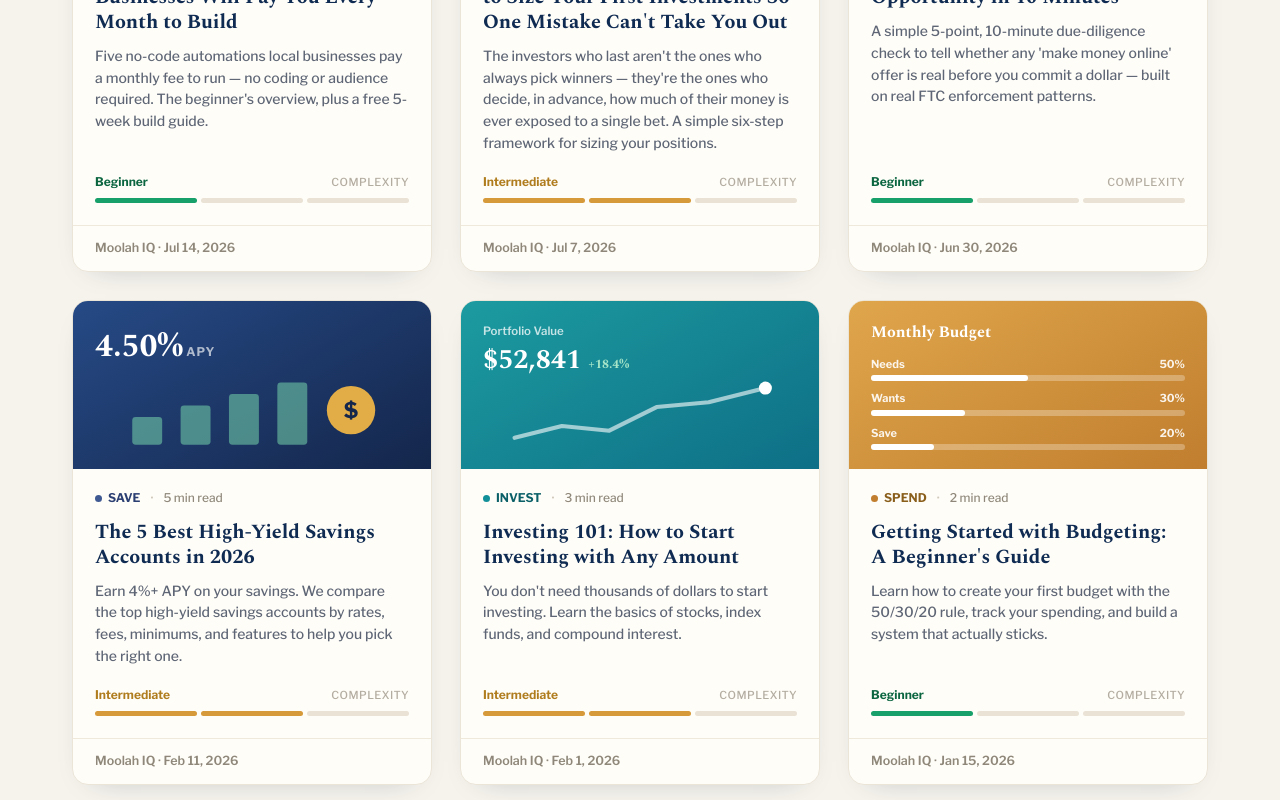
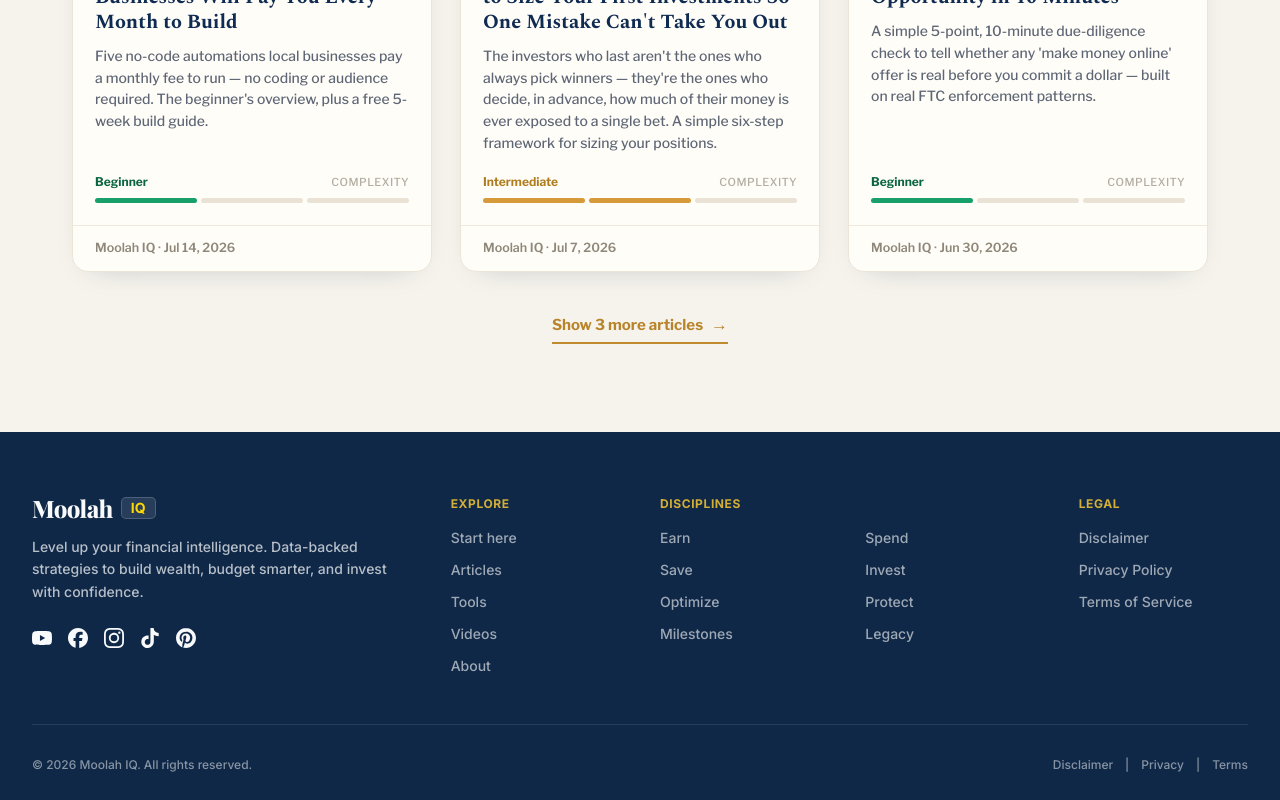
Before and after one commit to moolahiq8-ship-it/Moolah-IQ---Financial-Intelligence-Platform, a Next.js app: page /blog in a window 1280 px wide. Shown: the part 1663-2463 px from the top of the page. Built offline with nearby package versions, Linux system fonts and the light colour scheme.

Commit message:
blog: cap LATEST grid at six with a load-more control

```diff
--- a/app/blog/BlogClient.tsx
+++ b/app/blog/BlogClient.tsx
@@ -13,9 +13,27 @@ interface BlogClientProps {
   categories: string[];
 }
 
+// The LATEST grid shows six cards until the reader asks for more.
+// The hero takes the newest post, so the page opens with seven visible.
+const GRID_PAGE_SIZE = 6;
+
 export default function BlogClient({ posts, categories }: BlogClientProps) {
   const [selectedCategory, setSelectedCategory] = useState<string | null>(null);
   const [searchResults, setSearchResults] = useState(posts);
+  const [showAll, setShowAll] = useState(false);
+
+  // Narrowing the set must re-apply the cap. Without this a reader who expands
+  // once would see every later filter or search render uncapped, because
+  // showAll would still be true against a brand-new gridPosts.
+  const handleResults = (results: PostFrontmatter[]) => {
+    setSearchResults(results);
+    setShowAll(false);
+  };
+
+  const handleSelect = (category: string | null) => {
+    setSelectedCategory(category);
+    setShowAll(false);
+  };
 
   // Featured = newest post overall (posts is date-desc from getAllPosts).
   const featured = posts[0];
@@ -27,6 +45,9 @@ export default function BlogClient({ posts, categories }: BlogClientProps) {
   // The featured post headlines the hero — don't repeat it in the LATEST grid.
   const gridPosts = filtered.filter((p) => p.slug !== featured?.slug);
 
+  const visiblePosts = showAll ? gridPosts : gridPosts.slice(0, GRID_PAGE_SIZE);
+  const remaining = gridPosts.length - visiblePosts.length;
+
   return (
     <>
       {featured && <FeaturedHero post={adaptPost(featured, true)} />}
@@ -34,12 +55,12 @@ export default function BlogClient({ posts, categories }: BlogClientProps) {
       {/* search + filters */}
       <div className="mt-[60px] mb-9 flex flex-col gap-4 lg:flex-row lg:items-center lg:justify-between">
         <div className="lg:max-w-[420px] lg:flex-1">
-          <SearchBar posts={posts} onResults={setSearchResults} />
+          <SearchBar posts={posts} onResults={handleResults} />
         </div>
         <CategoryFilter
           categories={categories}
           selected={selectedCategory}
-          onSelect={setSelectedCategory}
+          onSelect={handleSelect}
         />
       </div>
 
@@ -51,13 +72,30 @@ export default function BlogClient({ posts, categories }: BlogClientProps) {
 
       {gridPosts.length > 0 ? (
         <div className="grid grid-cols-1 gap-5 sm:grid-cols-2 lg:grid-cols-3 lg:gap-7">
-          {gridPosts.map((p) => (
+          {visiblePosts.map((p) => (
             <ArticleCard key={p.slug} post={adaptPost(p)} />
           ))}
         </div>
       ) : (
         <p className="text-body">No articles found.</p>
       )}
+
+      {/* Load more — reveals in place, so a button rather than a Link. Nothing
+          renders once expanded; there is deliberately no "show less". */}
+      {!showAll && gridPosts.length > GRID_PAGE_SIZE && (
+        <div className="mt-10 text-center">
+          <button
+            type="button"
+            onClick={() => setShowAll(true)}
+            className="inline-flex items-center gap-2 border-b-2 border-bgold-rule pb-1 font-blog-sans text-[15px] font-bold text-bgold-ink transition-colors hover:border-bgold hover:text-navy"
+          >
+            Show {remaining} more {remaining === 1 ? "article" : "articles"}
+            <span aria-hidden="true" className="text-[17px]">
+              &rarr;
+            </span>
+          </button>
+        </div>
+      )}
     </>
   );
 }
```
